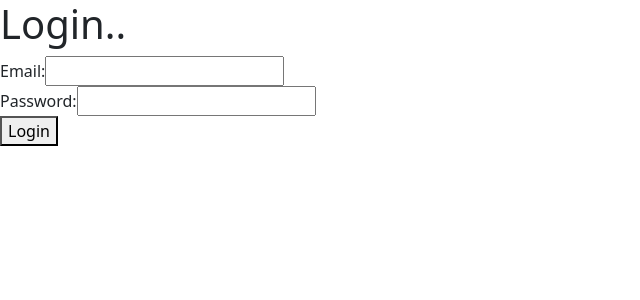
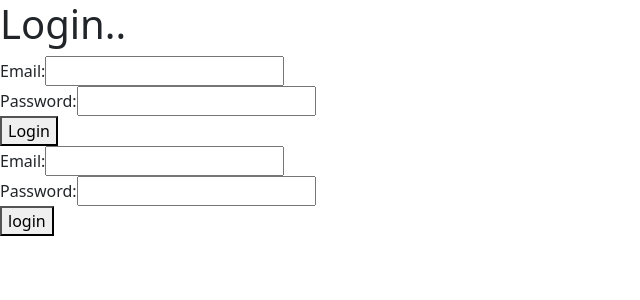
Before and after one commit to avronilrajib/React_Js_Classes, a React (Vite) app: page / in a window 1280 px wide. Shown: the top 300 px of the page, without its empty margins (0-640 px from the left). Built offline with nearby package versions, Linux system fonts and the light colour scheme.

Commit message:
validation form data using Yupformik package

```diff
--- a/package.json
+++ b/package.json
@@ -14,7 +14,8 @@
     "react": "^18.2.0",
     "react-dom": "^18.2.0",
     "react-icons": "^4.11.0",
-    "uuid": "^9.0.1"
+    "uuid": "^9.0.1",
+    "yup": "^1.3.2"
   },
   "devDependencies": {
     "@types/react": "^18.2.15",
--- a/src/App.jsx
+++ b/src/App.jsx
@@ -14,6 +14,7 @@ import StateObject from "./componants/UseSatate_with_Object/StateObject";
 import Child from "./componants/STATE_LIFTING/Child";
 import Home from "./componants/state_lifting_principle/Home";
 import Formik from "./componants/formik_package/Formik";
+import YupFormik from "./componants/formik_package/YupFormik";
 
 function App() {
   const receivedData = (chidData) => {
@@ -35,6 +36,7 @@ function App() {
       <Child onChildData={receivedData} /> */}
       {/* <Home /> */}
       <Formik />
+      <YupFormik />
     </div>
   );
 }
--- /dev/null
+++ b/src/componants/formik_package/YupFormik.jsx
@@ -0,0 +1,67 @@
+import React from "react";
+import { useFormik } from "formik";
+import * as Yup from "yup";
+
+function YupFormik() {
+  const formik = useFormik({
+    initialValues: {
+      email: "",
+      password: "",
+    },
+    validationSchema: Yup.object({
+      email: Yup.string().email().required(),
+      password: Yup.string()
+        .min(8, "password must have atleast 8 char")
+        .required(),
+    }),
+    onSubmit: (values, { resetForm }) => {
+      console.log(values);
+      resetForm({ values: "" });
+    },
+  });
+  console.error(formik.errors.email);
+  console.error(formik.errors.password);
+  const emailError = formik.touched.email && formik.errors.email && (
+    <span style={{ color: "red" }}>{formik.errors.email}</span>
+  );
+  const passwordError = formik.touched.password && formik.errors.password && (
+    <span style={{ color: "red" }}>{formik.errors.password}</span>
+  );
+  return (
+    <div>
+      <section>
+        <form action="" onSubmit={formik.handleSubmit}>
+          <div>
+            <label htmlFor="email">Email: </label>
+            <input
+              type="email"
+              name="email"
+              id="email"
+              onChange={formik.handleChange}
+              value={formik.values.email}
+            />
+            <br />
+            {emailError}
+          </div>
+          <div>
+            <label htmlFor="password">Password: </label>
+            <input
+              type="password"
+              name="password"
+              id="password"
+              onChange={formik.handleChange}
+              value={formik.values.password}
+            />
+            <br />
+            {passwordError}
+          </div>
+          <div>
+            <button type="submit">login</button>
+          </div>
+        </form>
+      </section>
+    </div>
+  );
+}
+
+export default YupFormik;
```
Also changed, not shown: 1 other file (tests, documents, lock files or other folders).
